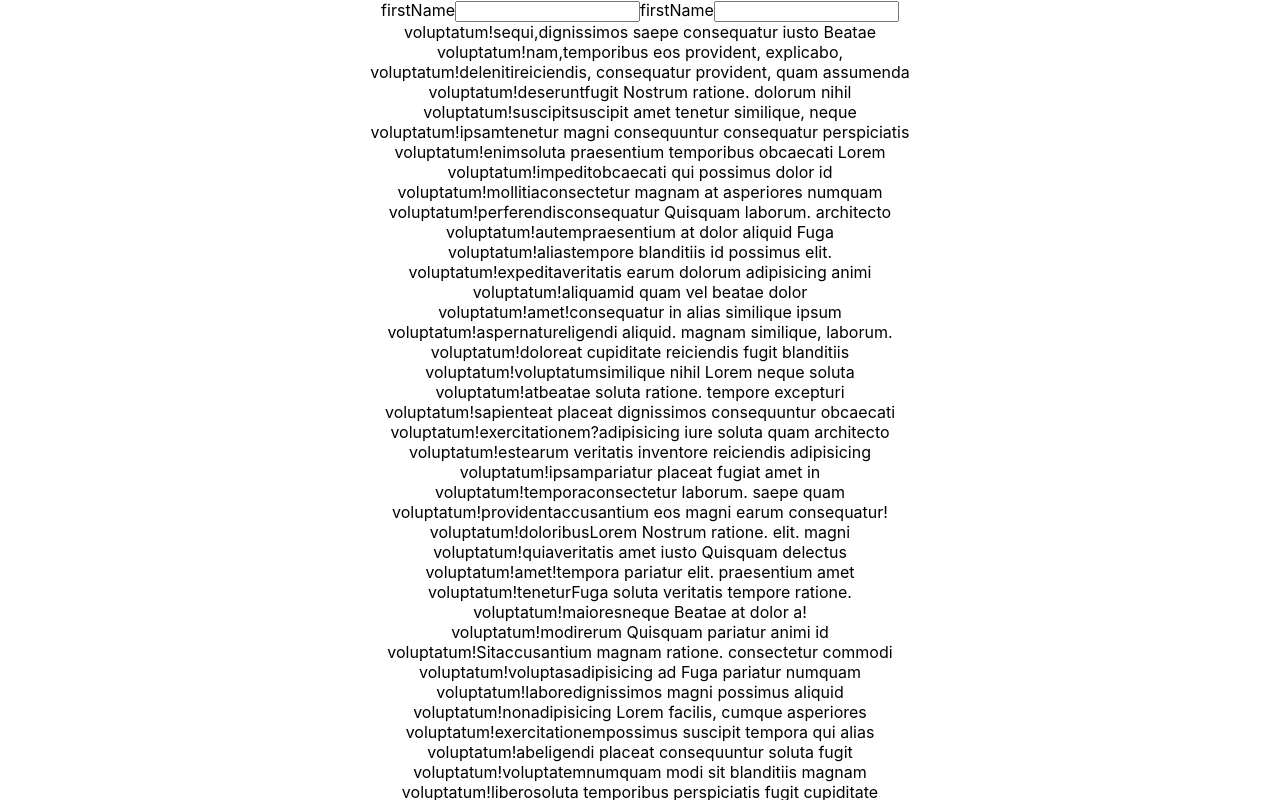
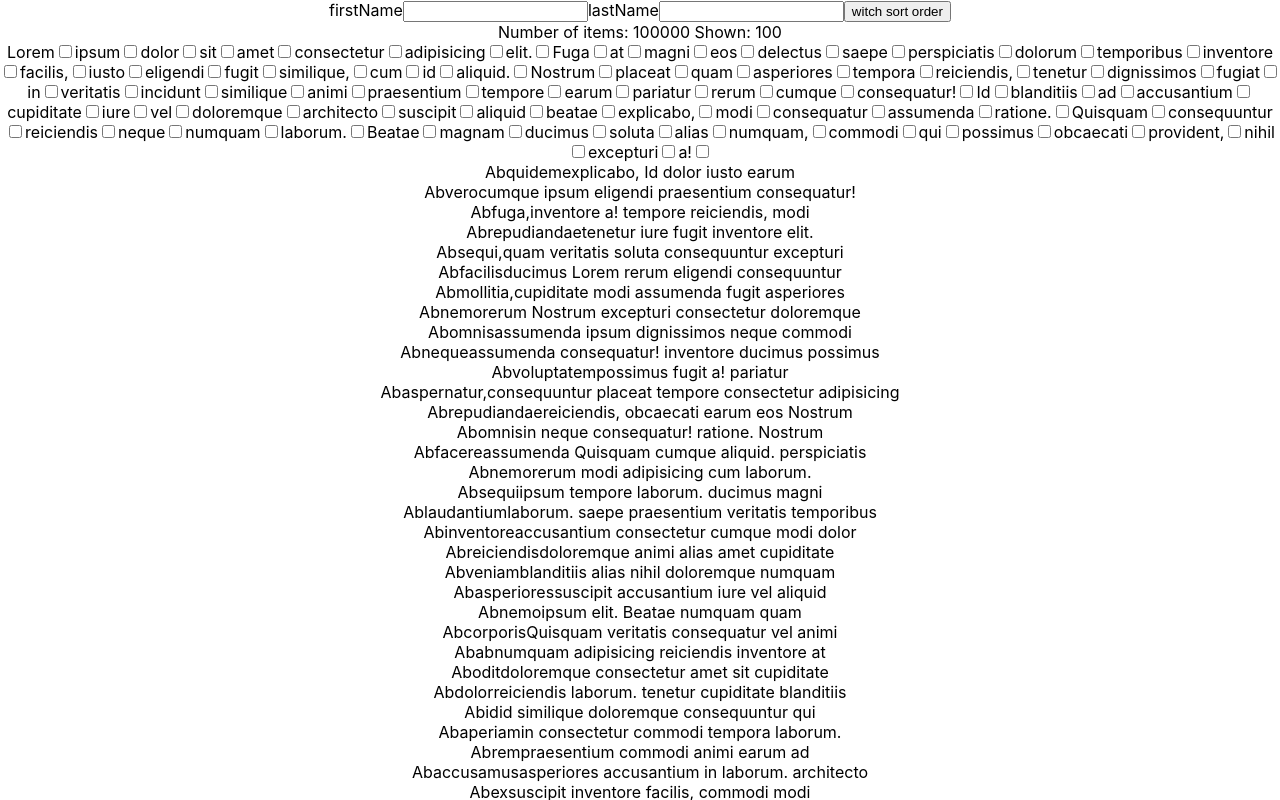
Before and after one commit to KirillPenkin/client-manipulations, a React (Create React App) app: page / in a window 1280 px wide. Shown: the top 800 px of the page. Built offline with nearby package versions, Linux system fonts and the light colour scheme.

Commit message:
order of operations

```diff
--- a/src/App.tsx
+++ b/src/App.tsx
@@ -9,6 +9,9 @@ function App() {
     const [firstNameFilter, setFirstNameFilter] = useState('');
     const [lastNameFilter, setLastNameFilter] = useState('');
     const [permission, setPpermissionsFilter] = useState(([] as string[]));
+    const [isAccending, setSortOrder] = useState(true);
+
+    const switchSortOrder = () => setSortOrder(!isAccending);
 
     const changeFirstName = (e: ChangeEvent<HTMLInputElement>) => {
         setFirstNameFilter(e.target.value);
@@ -29,46 +32,36 @@ function App() {
         console.log(item);
     }
 
+    console.time('pemission');
+    const permissionFiltered = !permission.length ? entities : includesAnyPermissions(entities, permission);
+    console.timeEnd('pemission');
+
     console.time('firstName');
-    const firsNameFiltered = !firstNameFilter ? entities : filterProp(entities, 'firstName', firstNameFilter);
+    const firsNameFiltered = !firstNameFilter ? permissionFiltered : filterProp(permissionFiltered, 'firstName', firstNameFilter);
     console.timeEnd('firstName');
 
     console.time('lastName');
-    const lastNameFiltered = !firstNameFilter ? firsNameFiltered : filterProp(firsNameFiltered, 'lastName', lastNameFilter);
+    const lastNameFiltered = !lastNameFilter ? firsNameFiltered : filterProp(firsNameFiltered, 'lastName', lastNameFilter);
     console.timeEnd('lastName');
 
-    console.time('pemission');
-    const permissionFiltered = !permission.length ? lastNameFiltered : includesAnyPermissions(lastNameFiltered, permission);
-    console.timeEnd('pemission');
-
     console.time('sort');
-    const sorted = sortProp(permissionFiltered, 'firstName');
+    const sorted = sortProp(lastNameFiltered, 'firstName', isAccending);
     console.timeEnd('sort');
 
     const toShow = sorted.slice(0, 100);
 
     return (
         <div className="App">
+            <div className="controlls-container">
                 <div className="filters">
                     <label htmlFor="firstName">firstName</label>
                     <input id="firstName" name="firstName" type="text" onChange={changeFirstName} />
 
-                <label htmlFor="lastName">firstName</label>
+                    <label htmlFor="lastName">lastName</label>
                     <input id="lastName" name="lastName" type="text" onChange={changeLastName} />
-            </div>
-            <div className="entities">
-                {toShow.map(({firstName, lastName, permitted}, index) => {
-                    const identifier = `${firstName}${lastName}${index}`;
-                    const values = Array.from(permitted).join(' ');
-                    return (
-                        <div key={identifier} className="item">
-                            <span>{firstName}</span>
-                            <span>{lastName}</span>
-                            <span>{values}</span>
-                        </div>
-                    );
 
-                })}
+                    <button className="sort-order" onClick={switchSortOrder}>witch sort order</button>
+                    <div className="info">{`Number of items: ${entities.length} Shown: ${toShow.length}`}</div>
                 </div>
                 <div className="permissions">
                     {resources.map((item, index) => {
@@ -89,6 +82,23 @@ function App() {
                     })}
                 </div>
             </div>
+
+            <div className="entities">
+                {toShow.map(({firstName, lastName, permitted}, index) => {
+                    const identifier = `${firstName}${lastName}${index}`;
+                    const values = Array.from(permitted).join(' ');
+                    return (
+                        <div key={identifier} className="item">
+                            <span className="first-name">{firstName}</span>
+                            <span className="last-name">{lastName}</span>
+                            <span className="permissions">{values}</span>
+                        </div>
+                    );
+
+                })}
+            </div>
+
+        </div>
     );
 }
 
```
Lines whose indentation alone changed are shown as unchanged.
